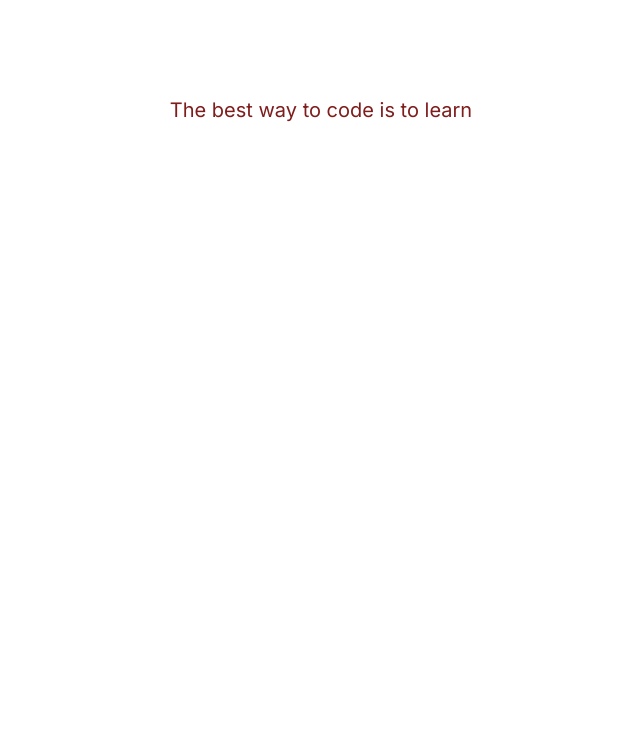
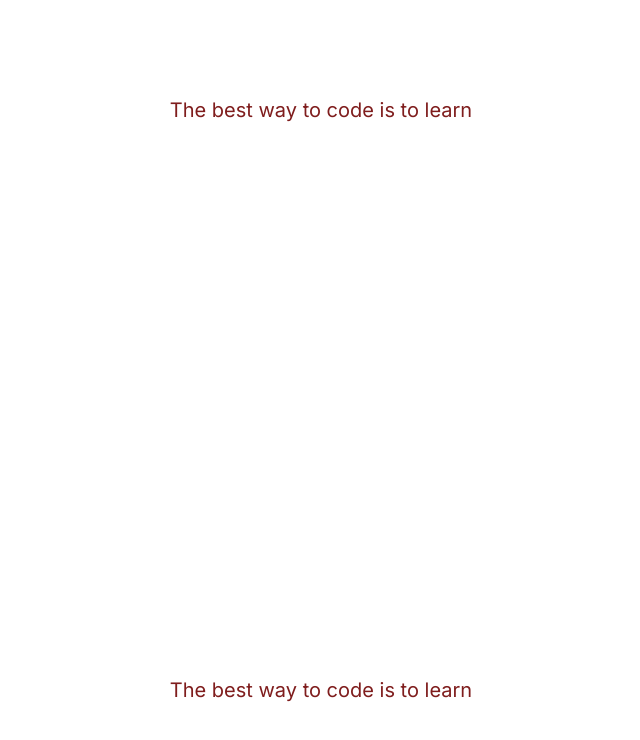
Before and after one commit to tchasinga/tailwind-learner, a Next.js app: page / in a window 1280 px wide. Shown: the top 740 px of the page, without its empty margins (319-959 px from the left). Built offline with nearby package versions, Linux system fonts and the light colour scheme.

Commit message:
Update page.jsx
new code is added now

```diff
--- a/src/app/page.jsx
+++ b/src/app/page.jsx
@@ -6,6 +6,9 @@ export default function Home() {
       <h1 className="text-xl font-bold text-red-900 sm:font-normal 2xl:font-bold">
         The best way to code is to learn
       </h1>
+      <h1 className="text-xl font-bold text-red-900 sm:font-normal 2xl:font-bold">
+        The best way to code is to learn
+      </h1>
     </main>
   );
 }
```
